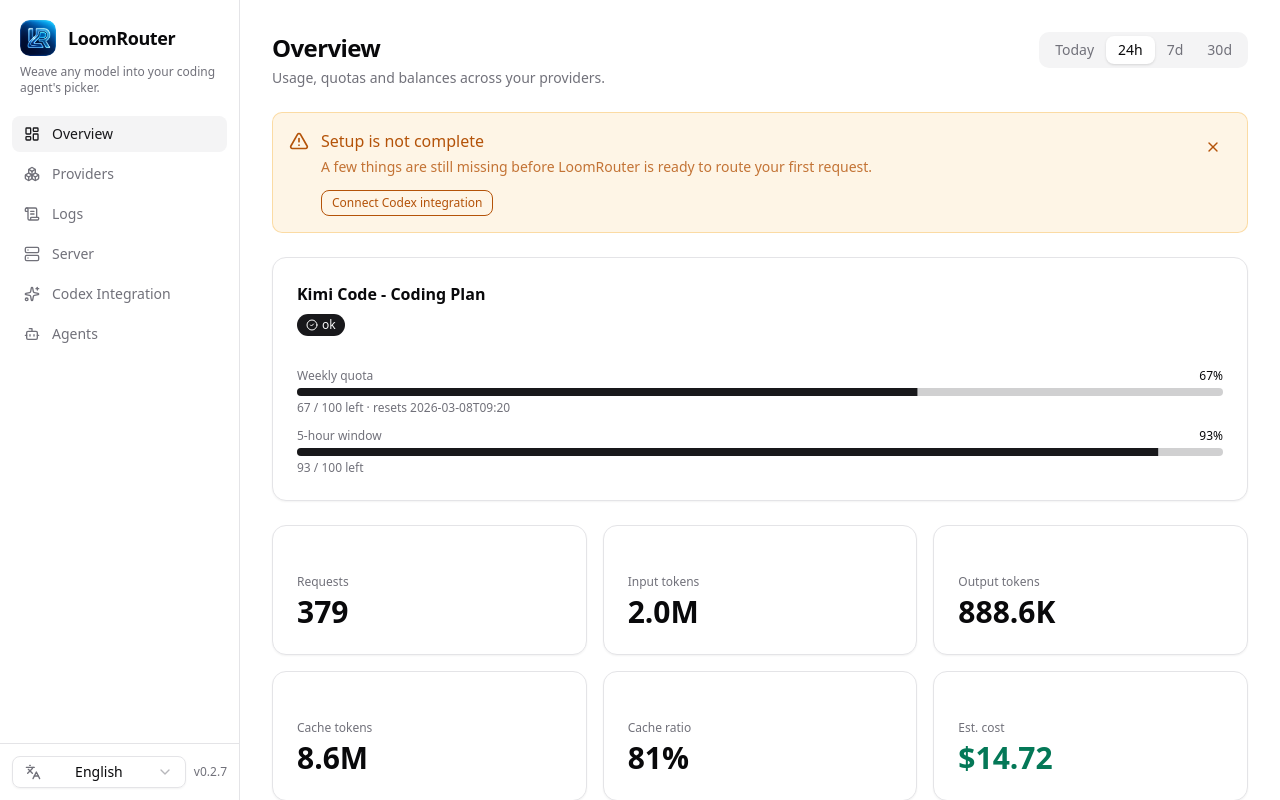
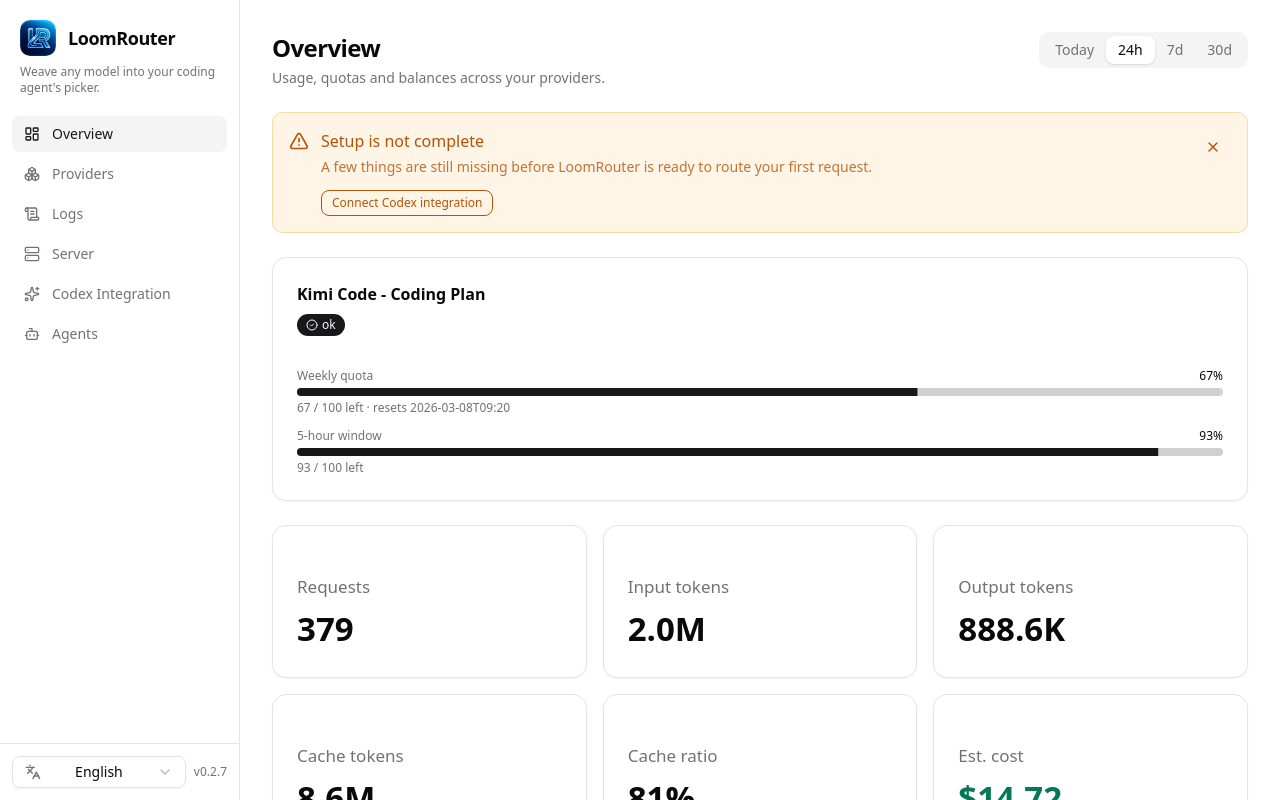
Before and after one commit to imateusdev/loom-router, a React (Vite) app: page / in a window 1280 px wide. Built offline with nearby package versions, Linux system fonts and the light colour scheme.

Commit message:
feat(ui): scale overview stat labels and values

```diff
--- a/src/pages/Overview.tsx
+++ b/src/pages/Overview.tsx
@@ -294,8 +294,8 @@
         {tiles.map((t) => (
           <Card key={t.label} className="h-full">
             <CardContent className="pt-6">
-              <p className="text-xs text-muted-foreground">{t.label}</p>
-              <p className={"text-3xl font-semibold mt-1 " + (t.value.startsWith('$') ? 'text-emerald-700 dark:text-emerald-400' : '')}>{t.value}</p>
+              <p className="text-[17px] text-muted-foreground">{t.label}</p>
+              <p className={"text-[33px] font-semibold mt-1 " + (t.value.startsWith('$') ? 'text-emerald-700 dark:text-emerald-400' : '')}>{t.value}</p>
             </CardContent>
           </Card>
         ))}
```
